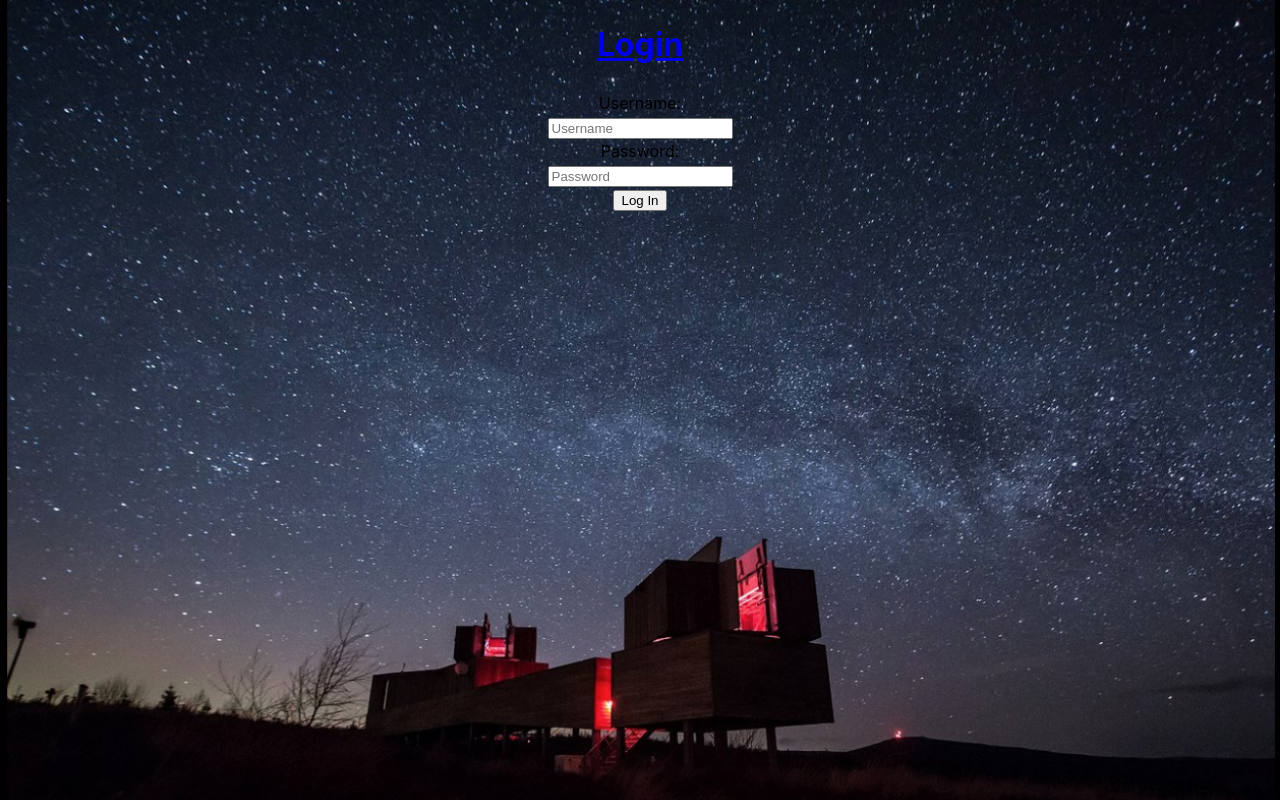
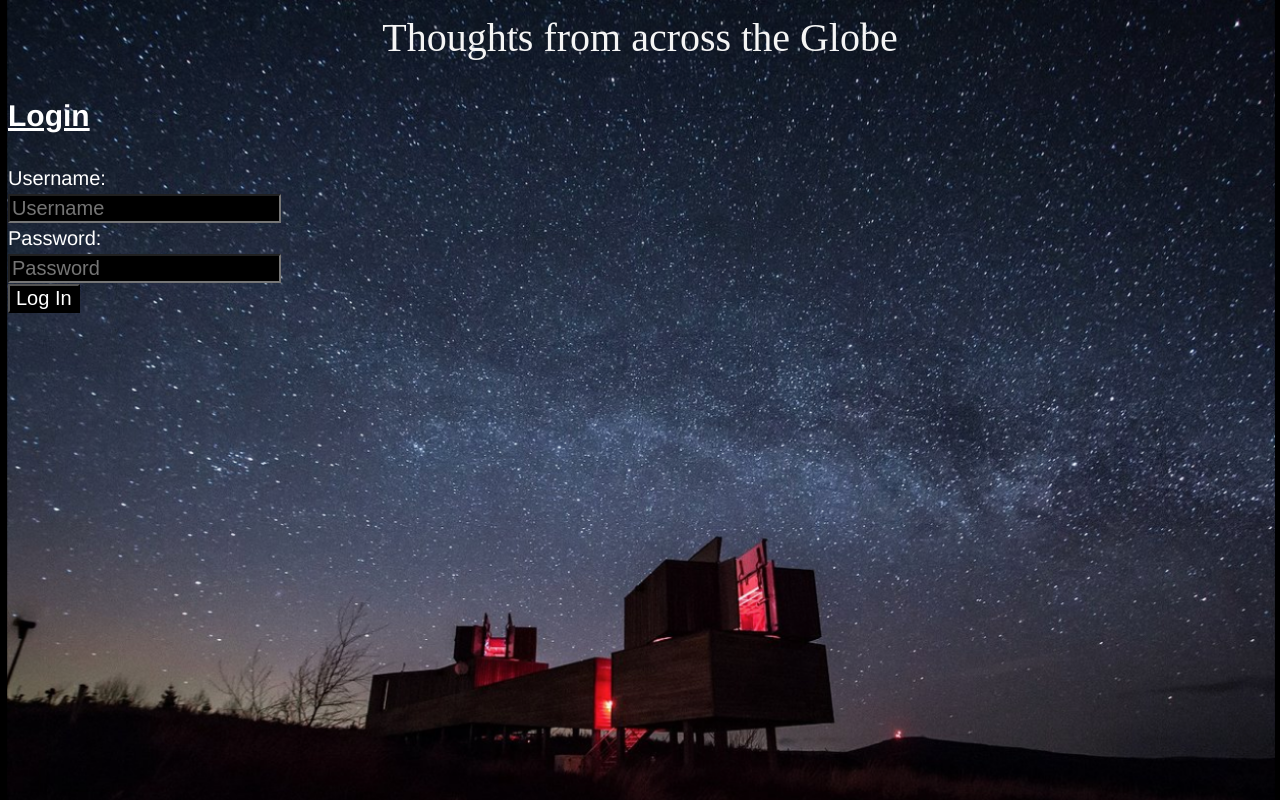
Before and after one commit to Chrispolanco/aurora-borealis, a React (Create React App) app in the folder auroraborealis-frontend/: page /login in a window 1280 px wide. Built offline with nearby package versions, Linux system fonts and the light colour scheme; no server answers.

Commit message:
adding CSS for homepage, navbar, and login

```diff
--- a/auroraborealis-frontend/public/index.html
+++ b/auroraborealis-frontend/public/index.html
@@ -24,20 +24,10 @@
       work correctly both with client-side routing and a non-root public URL.
       Learn how to configure a non-root public URL by running `npm run build`.
     -->
-    <title>React App</title>
+    <title>Aurora Borealis</title>
   </head>
   <body>
-    <noscript>You need to enable JavaScript to run this app.</noscript>
+    <h1 id="header"> Thoughts from across the Globe </h1>
     <div id="root"></div>
-    <!--
-      This HTML file is a template.
-      If you open it directly in the browser, you will see an empty page.
-
-      You can add webfonts, meta tags, or analytics to this file.
-      The build step will place the bundled scripts into the <body> tag.
-
-      To begin the development, run `npm start` or `yarn start`.
-      To create a production bundle, use `npm run build` or `yarn build`.
-    -->
   </body>
 </html>
--- a/auroraborealis-frontend/src/App.css
+++ b/auroraborealis-frontend/src/App.css
@@ -7,42 +7,65 @@ body {
   background-color: transparent;
 }
 
-
-.App {
+#header{
+  display: block;
+  background: transparent;
+  color: whitesmoke;
+  font-size: 40px;
+  font-family: 'Rouge Script', cursive;
+  font-weight: normal;
+  margin-top: 0px;
+  margin-bottom: 0px;
+  padding-top: 0px;
+  padding-bottom: 0px;
   text-align: center;
+  overflow: visible;
 }
 
-.App-logo {
-  height: 40vmin;
-  pointer-events: none;
+#header:hover{
+  /* Background-Image: url('./Background/2.jpg');
+  background-repeat: repeat; */
+  color: gold;
+  /* background-size: contain; */
 }
 
-@media (prefers-reduced-motion: no-preference) {
-  .App-logo {
-    animation: App-logo-spin infinite 20s linear;
-  }
+nav {
+  display: block ;
+  background: transparent;
+  text-align: center;
+  color: whitesmoke;
+  font-size: 20px;
+  font-family: 'Franklin Gothic Medium', 'Arial Narrow', Arial, sans-serif;
+  font-weight: normal;
+  text-align: left;
+  overflow: visible;
 }
 
-.App-header {
-  background-color: #282c34;
-  min-height: 100vh;
-  display: flex;
-  flex-direction: column;
-  align-items: center;
-  justify-content: center;
-  font-size: calc(10px + 2vmin);
+a {
   color: white;
 }
 
-.App-link {
-  color: #61dafb;
+a:hover {
+  color: gold;
 }
 
-@keyframes App-logo-spin {
-  from {
-    transform: rotate(0deg);
-  }
-  to {
-    transform: rotate(360deg);
-  }
+.LoginForm {
+  color: white;
+  font-size: 20px;
 }
+
+.LoginForm:hover {
+  color: gold;
+}
+
+input {
+  color: white;
+  font-size: 20px;
+  background-color: black;
+}
+
+input:hover {
+  color: gold;
+  font-size: 20px;
+  background-color: black;
+}
--- a/auroraborealis-frontend/src/App.js
+++ b/auroraborealis-frontend/src/App.js
@@ -11,7 +11,6 @@ import PostContainer from './containers/PostContainer'
 import PersonalPostContainer from './containers/PersonalPostContainer';
 import PostForm from './components/posts/PostForm';
 import Nav from './components/user/Nav';
-import './App.css';
 
 
 class App extends Component {
@@ -23,20 +22,8 @@ class App extends Component {
 
   render() {
     return(
-      <div className="App">
+      <div>
         <Nav/>
-        {/* {this.props.userLoggedIn ? <Logout/> : <Login/>} */}
-        {/* <br></br>
-        <br></br>
-        {this.props.userLoggedIn ? <Logout/> : <SignUp/>}
-        <NavLink to="/posts"><h1> All Posts</h1></NavLink>
-        <NavLink to="/personalPosts"><h1> Personal Posts </h1></NavLink>
-        <NavLink to="/createPost"><h1>Create Post</h1></NavLink>
-        <Switch>
-          <Route exact path="/posts" component={ PostContainer } />
-          <Route exact path="/personalPosts" component={ PersonalPostContainer} />
-          <Route exact path="/createPost" component={ PersonalPostContainer} />
-        </Switch> */}
       </div>
     )
   }
@@ -52,3 +39,16 @@ export default connect(mapStateToProps, {getCurrentUser, fetchPosts})(App);
 
 
 // const { userLoggedIn, posts} = this.props
+
+        {/* {this.props.userLoggedIn ? <Logout/> : <Login/>} */}
+        {/* <br></br>
+        <br></br>
+        {this.props.userLoggedIn ? <Logout/> : <SignUp/>}
+        <NavLink to="/posts"><h1> All Posts</h1></NavLink>
+        <NavLink to="/personalPosts"><h1> Personal Posts </h1></NavLink>
+        <NavLink to="/createPost"><h1>Create Post</h1></NavLink>
+        <Switch>
+          <Route exact path="/posts" component={ PostContainer } />
+          <Route exact path="/personalPosts" component={ PersonalPostContainer} />
+          <Route exact path="/createPost" component={ PersonalPostContainer} />
+        </Switch> */}
--- a/auroraborealis-frontend/src/components/user/Login.js
+++ b/auroraborealis-frontend/src/components/user/Login.js
@@ -26,7 +26,7 @@ class Login extends Component {
 
     render() {
         return(
-            <div className="Login form">
+            <div className="LoginForm">
                 <form onSubmit= {this.handleOnSubmit}>
                     <label htmlFor="username"> Username: </label>
                     <br/>
--- a/auroraborealis-frontend/src/components/user/Nav.js
+++ b/auroraborealis-frontend/src/components/user/Nav.js
@@ -6,12 +6,13 @@ import Login from './Login';
 import { Route, Switch } from 'react-router-dom';
 import PostContainer from '../../containers/PostContainer'
 import PersonalPostContainer from '../../containers/PersonalPostContainer';
+import '../../App.css';
 
 const Nav = ({ userLoggedIn }) => {
 
     return(
         userLoggedIn ?
-        <div className="NavBar">
+        <nav>
             <NavLink to="/posts"><h1> All Posts </h1></NavLink>
             <NavLink to="/personalPosts"><h1> Personal Posts </h1></NavLink>
             <NavLink to="/createPost"><h1> Create Posts </h1></NavLink>
@@ -22,15 +23,15 @@ const Nav = ({ userLoggedIn }) => {
                 <Route exact path="/createPost" component={ PersonalPostContainer} />
                 <Route exact path="/logout" component={ Logout} />
             </Switch> )
-        </div>
+        </nav>
         :
 
-        <div className="NavBar">
+        <nav>
             <NavLink to="/login"><h1> Login </h1></NavLink>
             <Switch>
                 <Route exact path="/login" component={ Login } />
             </Switch>
-        </div>
+        </nav>
     )
 }
 
--- a/auroraborealis-frontend/src/index.js
+++ b/auroraborealis-frontend/src/index.js
@@ -1,6 +1,5 @@
 import React from 'react';
 import ReactDOM from 'react-dom';
-import './index.css';
 import App from './App';
 import * as serviceWorker from './serviceWorker';
 import { createStore, applyMiddleware, compose, combineReducers } from 'redux';
```
Also changed, not shown: auroraborealis-frontend/src/Background/2.jpg (added).
